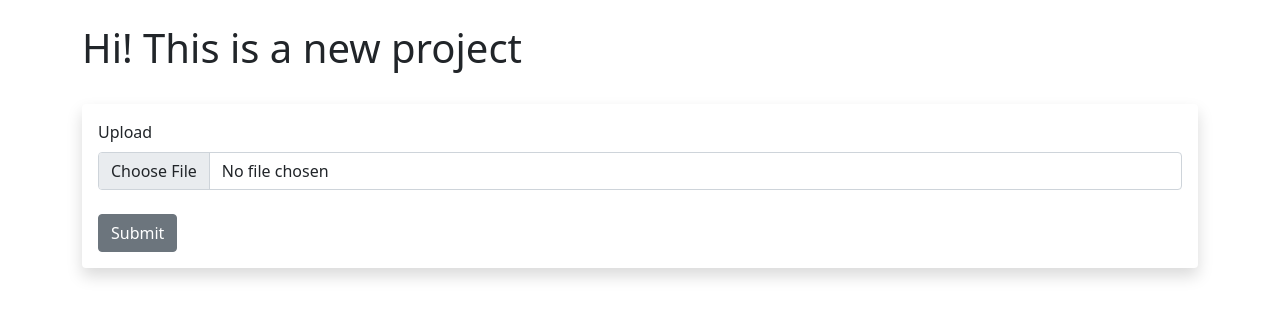
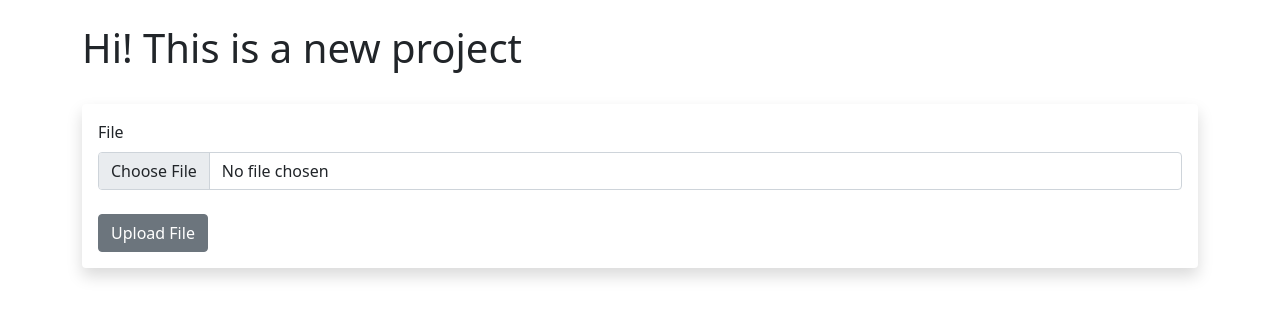
Before and after one commit to DataPavel/annual-report, a Flask app: page / in a window 1280 px wide. Shown: the part 56-374 px from the top of the page. Run offline with Flask 2, Linux system fonts and the light colour scheme; some libraries are stand-ins or nearby versions.

Commit message:
Add upload file to S3 functionality

```diff
--- a/app.py
+++ b/app.py
@@ -1,41 +1,70 @@
-from flask import Flask, render_template, flash, request, redirect, url_for, jsonify
+from flask import Flask, render_template, flash
 from flask_wtf import FlaskForm
 from wtforms import FileField, SubmitField
+from werkzeug.utils import secure_filename
+import os
+from wtforms.validators import InputRequired
 
 import pandas as pd
-import csv
+import boto3
+
+from dotenv import load_dotenv
+
+def configure():
+    load_dotenv()
+
+configure()
+
+app = Flask(__name__)
+app.config['SECRET_KEY'] = 'supersecretkey'
+app.config['UPLOAD_FOLDER'] = 'uploads'
+ALLOWED_EXTENSIONS = ['csv', 'xlsx', 'xls']
+
+# Create the low level functional client
+
+client = boto3.client(
+    's3',
+    aws_access_key_id = os.getenv('aws_access_key_id'),
+    aws_secret_access_key = os.getenv('aws_secret_access_key'),
+    region_name = os.getenv('region_name')
+)
+bucket = os.getenv('bucket')
+class UploadFileForm(FlaskForm):
+    upload = FileField("File", validators=[InputRequired()])
+    submit = SubmitField("Upload File")
 
 
+def allowed_file(filename):
+    return '.' in filename and \
+           filename.rsplit('.', 1)[1].lower() in ALLOWED_EXTENSIONS
+columns = ['Date', 'Company', 'Studio', 'Project', 'Category', 'Country',
+       'Country_code', 'OS', 'Counterparty', 'Amount_USD']
+@app.route('/', methods=['GET',"POST"])
+def upload():
+    form = UploadFileForm()
+    if form.validate_on_submit():
+        # Save file to the upload folder
+        file = form.upload.data
+        if allowed_file(file.filename):
+            file_path = os.path.join(os.path.abspath(os.path.dirname(__file__)),
+                app.config['UPLOAD_FOLDER'],
+                secure_filename(file.filename))
+            file.save(file_path)
+            if (len(pd.read_csv(file_path).columns) == len(columns))\
+            and (pd.read_csv(file_path).columns == columns).mean():
+                #Upload file to S3
+                client.upload_file(file_path, bucket, file.filename)
+                # Delete file from upload folder
+                os.remove(file_path)
+                flash('The file has been uploaded')
+                return render_template('test.html', form=form)
+            else:
+                # Delete file from upload folder
+                os.remove(file_path)
+                flash('Please check column names')
+                return render_template('test.html', form=form)
 
-
-# Create a Flask Instance
-app = Flask(__name__)
-
-
-
-# Create a Sectet Key
-app.config['SECRET_KEY'] = 'KEY'
-
-# Create a Upload Form
-class UploadForm(FlaskForm):
-	upload = FileField('Upload')
-	submit = SubmitField('Submit')
-
-
-
-@app.route('/', methods=['GET', 'POST'])
-def test():
-	form = UploadForm()
-	return render_template('test.html', form=form)
-
-@app.route('/data', methods=['GET', 'POST'])
-def data():
-	if request.method == 'POST':
-		file = request.form['upload']
-#		df = list()
-#		with open(file) as file:
-#			csvfile = csv.reader(file)
-#			for row in csvfile:
-#				df.append(row)
-		df = pd.read_csv(file)
-		return render_template('data.html', df=df)
+        else:
+            flash('make sure you upload csv or xlsx or txt format')
+            return render_template('test.html', form=form)
+    return render_template('test.html', form=form)
--- a/templates/base.html
+++ b/templates/base.html
@@ -10,8 +10,8 @@
   <!-- Bootstrap select -->
   <link rel="stylesheet" href="https://cdnjs.cloudflare.com/ajax/libs/bootstrap-select/1.14.0-beta2/css/bootstrap-select.min.css" integrity="sha512-mR/b5Y7FRsKqrYZou7uysnOdCIJib/7r5QeJMFvLNHNhtye3xJp1TdJVPLtetkukFn227nKpXD9OjUc09lx97Q==" crossorigin="anonymous"
   referrerpolicy="no-referrer" />
-    <!-- Our CSS -->
-  <link href="{{ url_for('static', filename= 'style.css') }}" rel="stylesheet">
+    <!-- Our CSS
+  <link href="{{ url_for('static', filename= 'style.css') }}" rel="stylesheet">-->
     <!-- plotly -->
     <script src="//cdn.plot.ly/plotly-latest.min.js"></script>
     <!-- export excel -->
--- a/templates/data.html
+++ b/templates/data.html
@@ -2,8 +2,7 @@
 
 {% block content %}
 
-
-{{ df }}
+{{ file }}
 
 
 {% endblock %}
--- a/templates/test.html
+++ b/templates/test.html
@@ -5,12 +5,21 @@
 
 <h1>Hi! This is a new project</h1>
 <br/>
+{% for message in get_flashed_messages() %}
+
+<div class="alert alert-primary alert-dismissible fade show" role="alert">
+
+    {{ message }}
+  <button type="button" class="btn-close" data-bs-dismiss="alert" aria-label="Close"></button>
+</div>
+
+{% endfor %}
 <div class="shadow p-3 mb-5 bg-body rounded">
-<form method='POST' action='data'>
+<form method='POST' enctype=multipart/form-data>
   {{  form.hidden_tag() }}
 
   {{ form.upload.label(class="form-label") }}
-  {{ form.upload(class="form-control ") }}
+  {{ form.upload(class="form-control") }}
   <br/>
   {{ form.submit(class="btn btn-secondary") }}
 </form>
```
